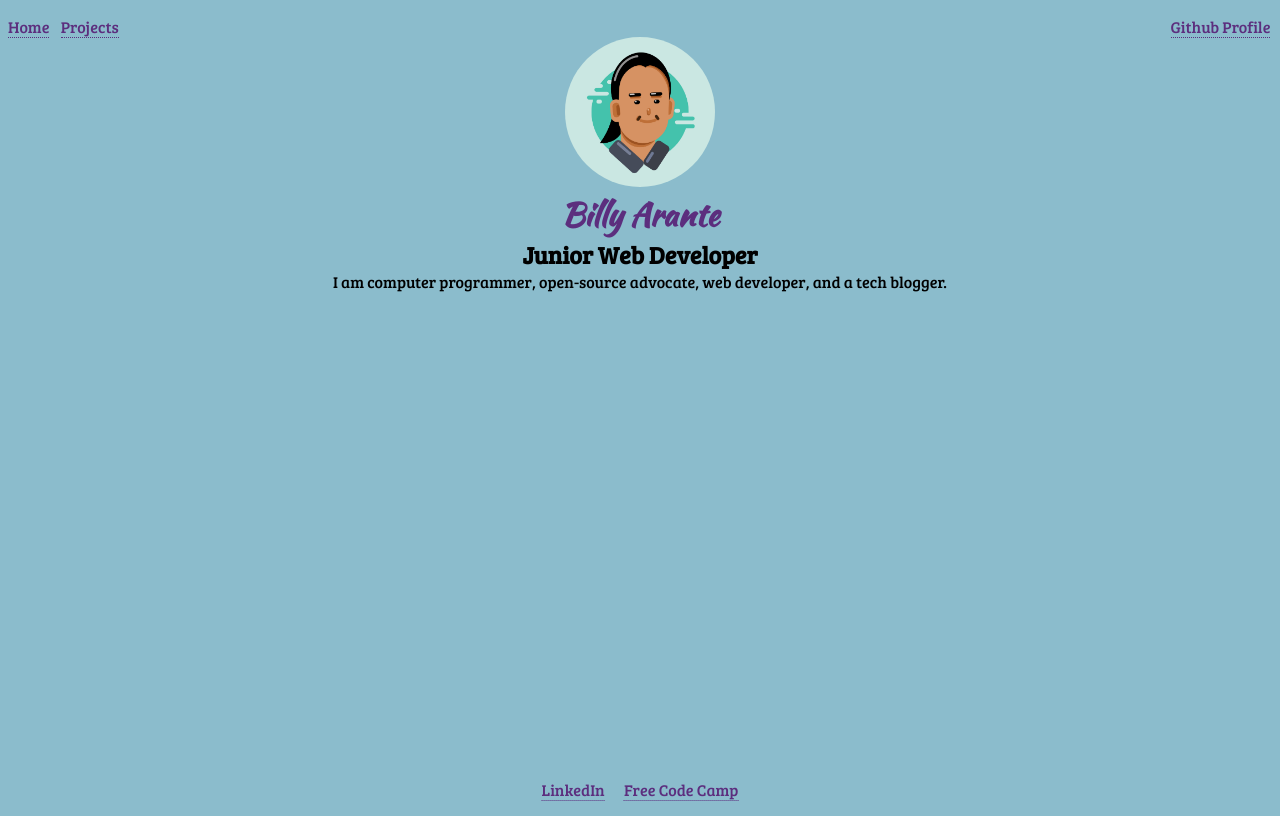
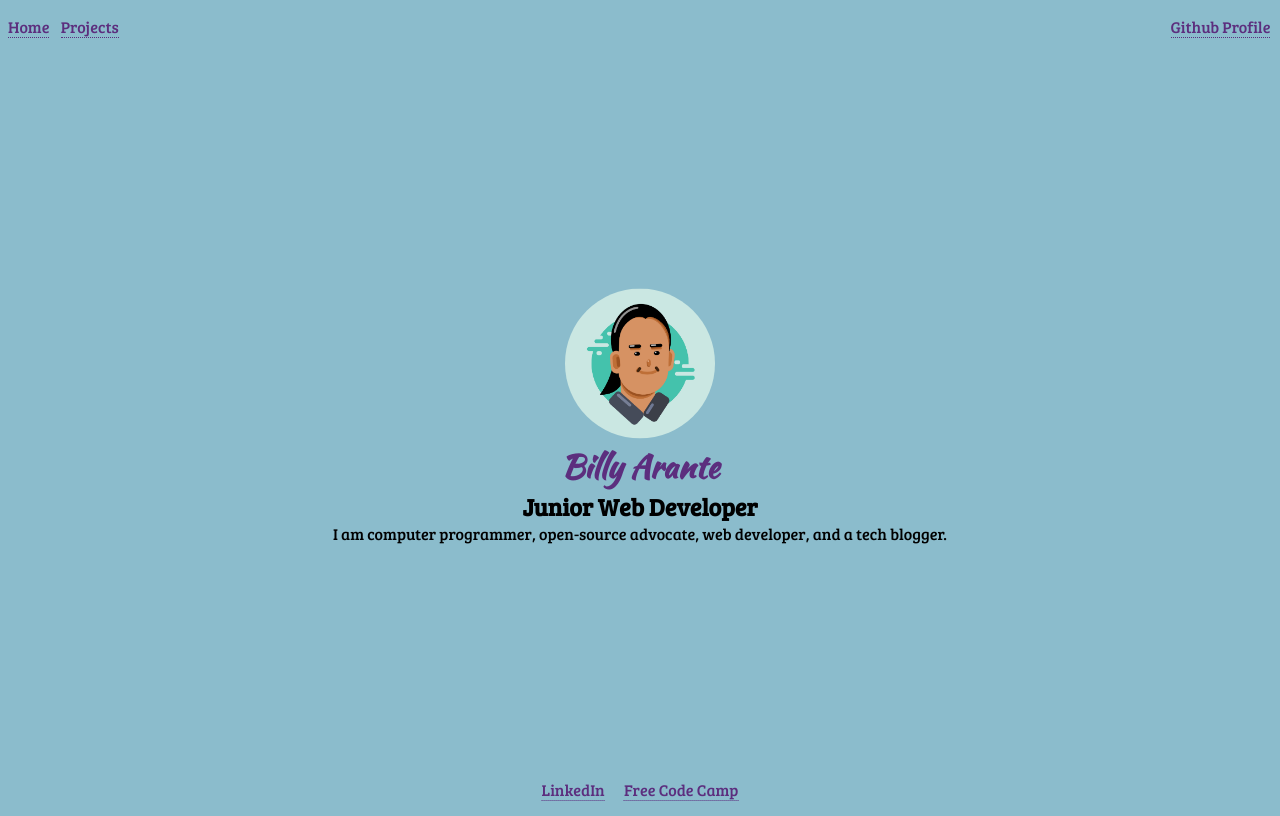
Before and after one commit to erickamayy/static-website, a plain HTML site: page index.html in a window 1280 px wide. Drawn offline with Linux system fonts and the light colour scheme.

Commit message:
center the main content

```diff
--- a/css/styles.css
+++ b/css/styles.css
@@ -68,3 +68,11 @@ footer {
 footer a:first-child {
   margin-right: 16px;
 }
+
+#content div {
+  width: 60%;
+  position: absolute;
+  top: 50%;
+  left: 50%;
+  transform: translate(-50%, -50%);
+}
--- a/index.html
+++ b/index.html
@@ -20,6 +20,7 @@
       </nav>
     </header>
     <main id="content">
+      <div>
         <img
           id="my-avatar"
           src="./images/me.jpg"
@@ -31,6 +32,7 @@
           I am computer programmer, open-source advocate, web developer, and a
           tech blogger.
         </p>
+      </div>
     </main>
     <footer>
       <a href="https://www.linkedin.com/in/arantebw">LinkedIn</a>
```
Lines whose indentation alone changed are shown as unchanged.
